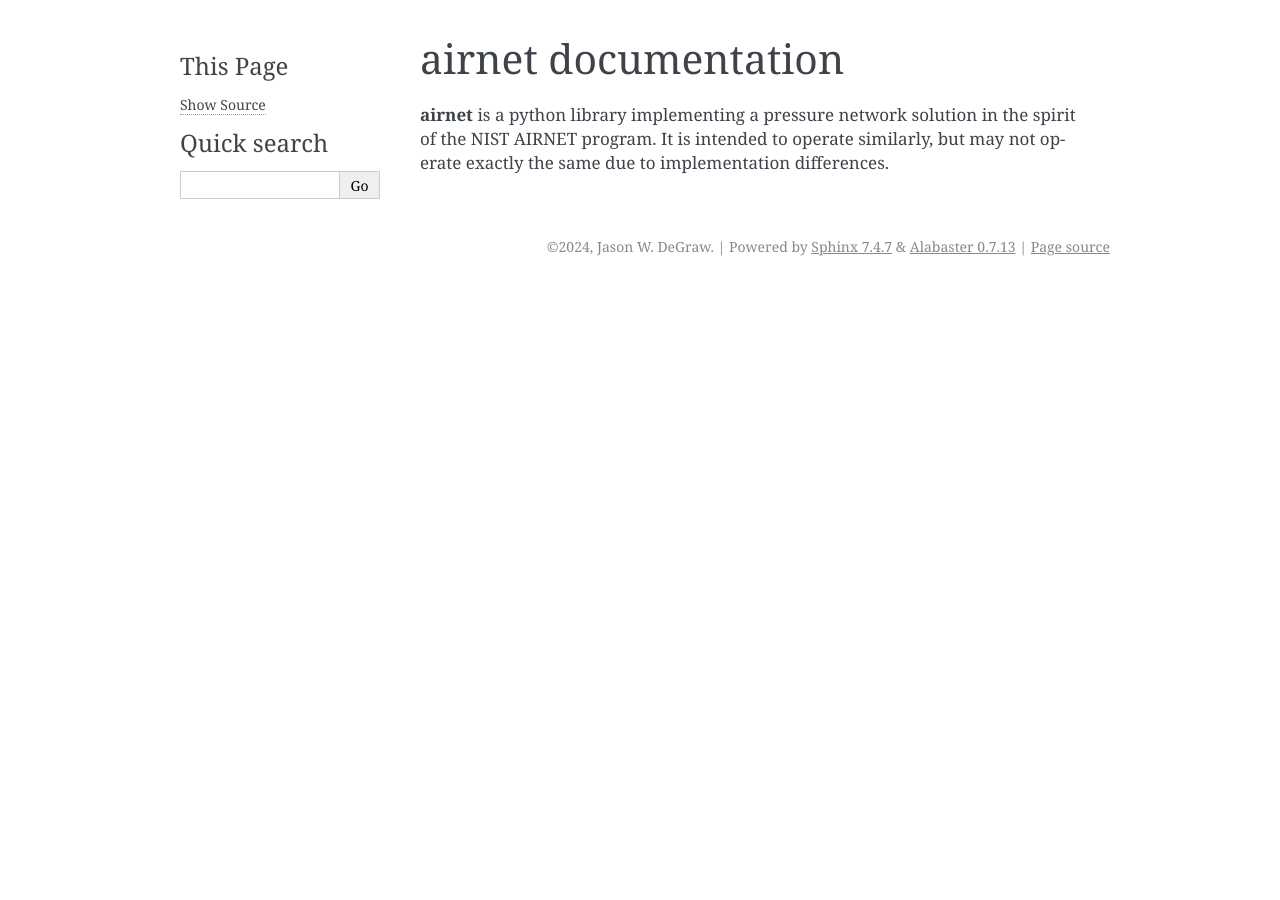
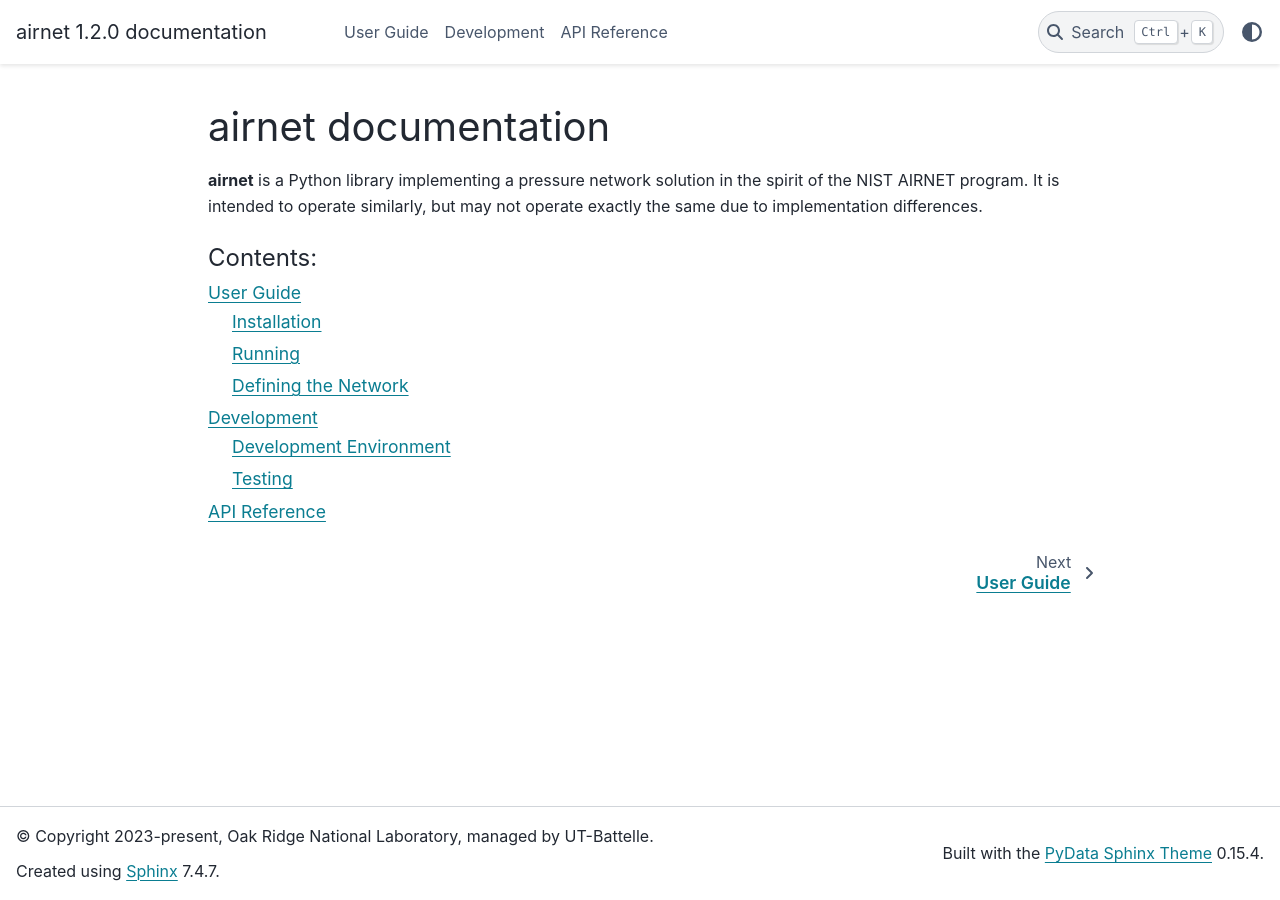
Before and after one commit to building-physics/airnet-python, a Sphinx documentation site: the page built from docs/source/index.rst, in a window 1280 px wide. Built offline with Sphinx 7.4.7 and the PyData theme 0.15.4, drawn with Linux system fonts in a browser that asks for light colours.

Commit message:
Add docs

```diff
--- a/docs/source/conf.py
+++ b/docs/source/conf.py
@@ -7,14 +7,14 @@
 # https://www.sphinx-doc.org/en/master/usage/configuration.html#project-information
 
 project = 'airnet'
-copyright = '2024, Jason W. DeGraw'
+copyright = '2023-present, Oak Ridge National Laboratory, managed by UT-Battelle'
 author = 'Jason W. DeGraw'
 release = '1.2.0'
 
 # -- General configuration ---------------------------------------------------
 # https://www.sphinx-doc.org/en/master/usage/configuration.html#general-configuration
 
-extensions = []
+extensions = ['sphinx.ext.napoleon']
 
 templates_path = ['_templates']
 exclude_patterns = []
@@ -24,5 +24,5 @@ exclude_patterns = []
 # -- Options for HTML output -------------------------------------------------
 # https://www.sphinx-doc.org/en/master/usage/configuration.html#options-for-html-output
 
-html_theme = 'alabaster'
+html_theme = 'pydata_sphinx_theme'
 html_static_path = ['_static']
--- /dev/null
+++ b/docs/source/development.rst
@@ -0,0 +1,10 @@
+:html_theme.sidebar_secondary.remove:
+
+Development
+===========
+
+.. toctree::
+   devenv
+   testing
+   :maxdepth: 2
+   :caption: Contents:
--- /dev/null
+++ b/docs/source/devenv.rst
@@ -0,0 +1,49 @@
+:html_theme.sidebar_secondary.remove:
+
+Development Environment
+=======================
+
+.. _setup_hatch:
+
+Hatch Environment Setup
+-----------------------
+
+To set up a development environment using hatch, first install `hatch` with pip:
+
+.. code-block:: console
+
+   $ pip install hatch
+
+Clone the `repository <https://github.com/building-physics/airnet-python/>`_ to the location of your choice and start up a terminal in the
+root folder of the repo. Execute the following to generate an environment that has everything that is needed:
+
+.. code-block:: console
+
+   $ hatch env create
+
+To make sure that everything has worked, run
+
+.. code-block:: console
+
+   $ hatch shell
+
+to enter the environment that was created, and then execute
+
+.. code-block:: console
+
+   $ airnetsim --help
+
+You should see the help output from the program.
+
+.. _vscode:
+
+Using Visual Studio Code
+------------------------
+
+To point Visual Studio Code at the created environment, find the environment with
+
+.. code-block:: console
+
+   $ hatch run python -c "import sys;print(sys.executable)"
+
+and copy the result. In Visual Studio Code, hit `ctrl-shift-P` to bring up the command palette, select "Python: Select Interpreter", and paste in the result from above. Any warnings (yellow squiqqly underlines) in the source files should go away.
--- a/docs/source/index.rst
+++ b/docs/source/index.rst
@@ -1,13 +1,17 @@
 .. airnet documentation master file, created by
    sphinx-quickstart on Thu Aug  1 21:21:42 2024.
+
+:html_theme.sidebar_secondary.remove:
 
 airnet documentation
 ====================
 
-**airnet** is a python library implementing a pressure network solution in the spirit of the NIST AIRNET program.
+**airnet** is a Python library implementing a pressure network solution in the spirit of the NIST AIRNET program.
 It is intended to operate similarly, but may not operate exactly the same due to implementation differences.
 
-
 .. toctree::
+   user_guide
+   development
+   reference
    :maxdepth: 2
    :caption: Contents:
--- /dev/null
+++ b/docs/source/reference.rst
@@ -0,0 +1,10 @@
+:html_theme.sidebar_secondary.remove:
+
+API Reference
+=============
+
+To be completed.
+
+.. toctree::
+   :maxdepth: 2
+   :caption: Contents:
--- /dev/null
+++ b/docs/source/user_guide.rst
@@ -0,0 +1,13 @@
+:html_theme.sidebar_secondary.remove:
+
+User Guide
+==========
+
+The airnet package provides a Python library and two programs for working with pressure network models.
+
+.. toctree::
+   install
+   running
+   input
+   :maxdepth: 2
+   :caption: Contents:
--- a/pyproject.toml
+++ b/pyproject.toml
@@ -44,7 +44,8 @@ path = "src/airnet/__about__.py"
 dependencies = [
   "pytest",
   "pytest-cov",
-  "sphinx"
+  "sphinx",
+  "pydata-sphinx-theme"
 ]
 [tool.hatch.envs.default.scripts]
 cov = "pytest --cov-report=term-missing --cov-config=pyproject.toml --cov=src/airnet --cov=tests {args}"
```
Also changed, not shown: docs/source/input.rst (added, +18 -0 lines), docs/source/install.rst (added, +15 -0 lines), docs/source/running.rst (added, +44 -0 lines), docs/source/testing.rst (added, +18 -0 lines).
